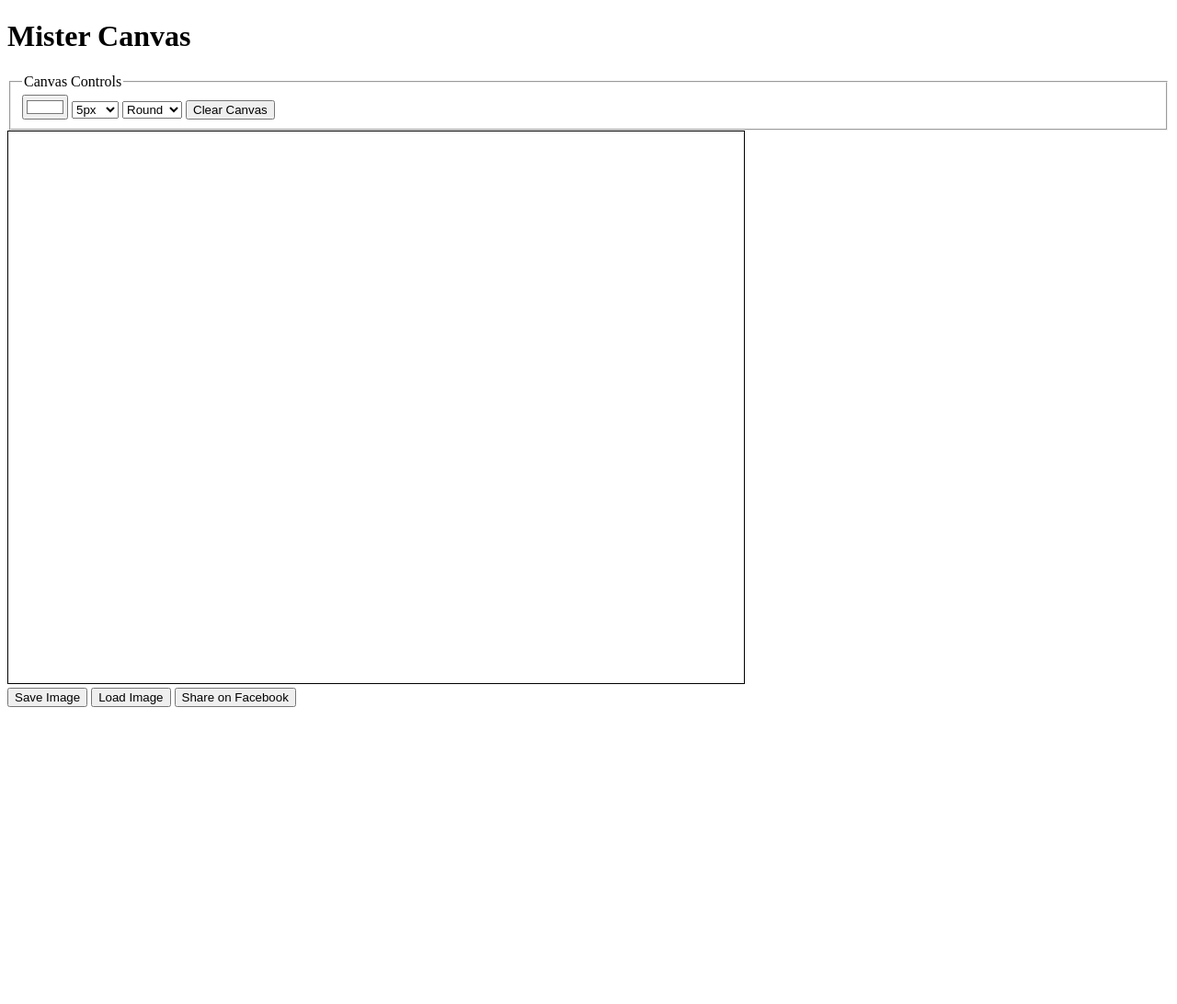
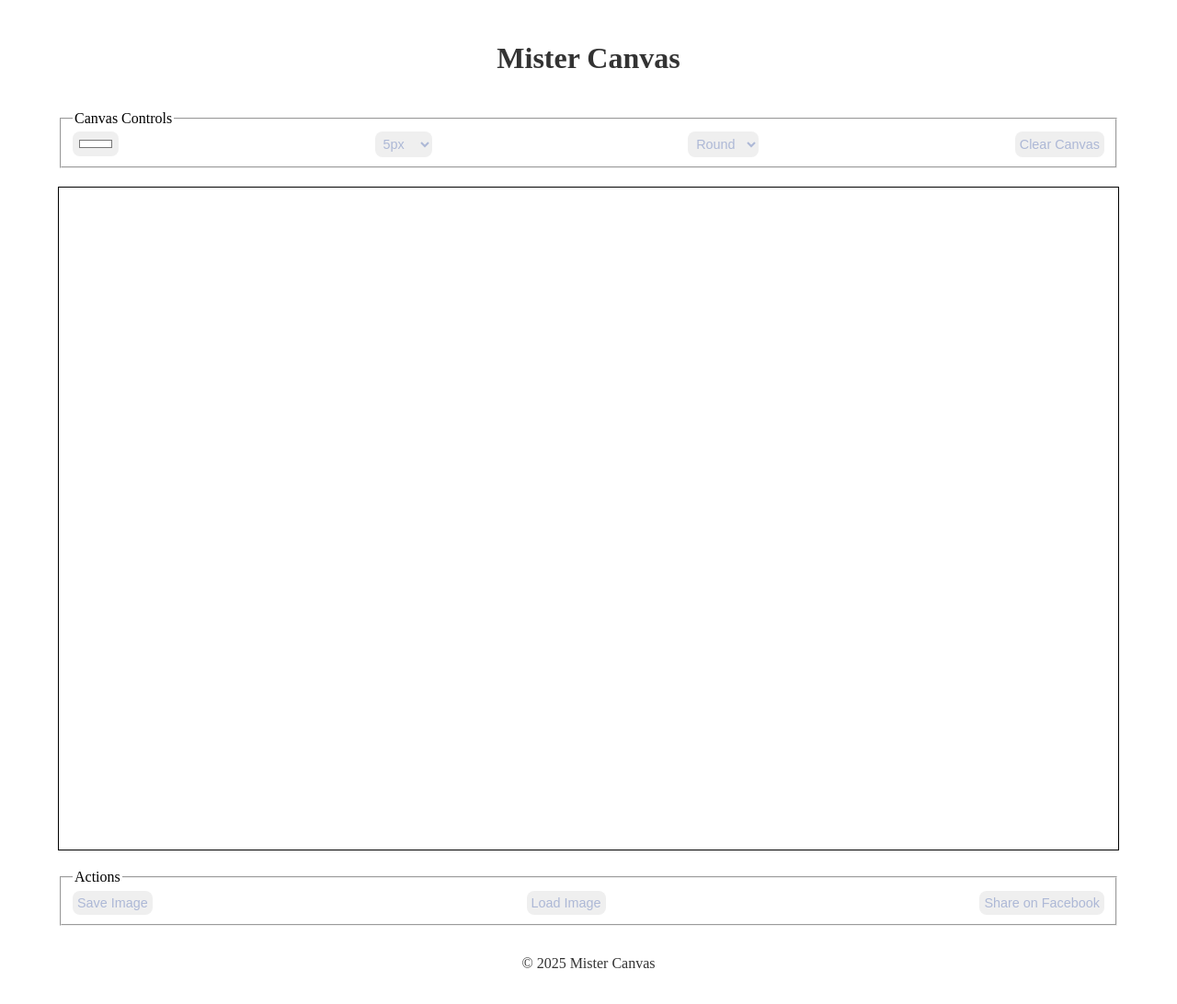
Before and after one commit to almogmizrhai/Mister_Canvas, a plain HTML site: page index.html in a window 1280 px wide. Shown: the whole page at 92% size. Before the commit the page ends 800 px from the top, so only its background shows below. Drawn offline with Linux system fonts and the light colour scheme.

Commit message:
basic layout

```diff
--- /dev/null
+++ b/css/basics/component/canvas.css
@@ -0,0 +1,7 @@
+#myCanvas {
+  width: 90vw;   /* 90% מרוחב חלון */
+  height: 90vh;  /* 90% מגובה חלון */
+  border: 1px solid #000;
+  display: block;
+  margin: 20px auto;
+}
--- /dev/null
+++ b/css/basics/layout.css
@@ -0,0 +1,16 @@
+.main-layout {
+    display: grid;
+    grid-template-columns: 1fr 3fr 1fr;
+}
+
+header, footer {
+    grid-column: 1 / -1;
+    background-color: var(--clr-primary-2);
+    color: var(--clr-primary-3);
+    text-align: center;
+    padding: 1em 0;
+}
+
+.app-layout{
+    grid-column: 2 / 3;
+}
--- a/css/basics/setup/vars.css
+++ b/css/basics/setup/vars.css
@@ -1,8 +1,8 @@
 :root {
     /* pallet */
     --clr-primary-1: #ADB8D6;
-    --clr-primary-2: #333;
-    --clr-primary-3: #FFF;
+    --clr-primary-2: #fff;
+    --clr-primary-3: #333;
 
 
     /* mq */
--- a/css/styles.css
+++ b/css/styles.css
@@ -1,4 +1,9 @@
 /* basics */
-@import url('css/basics/helpers.css');
+@import url('basics/helpers.css');
+@import url('basics/layout.css');
 
 /* component */
+@import url('basics/component/canvas.css');
+
+/* set up */
+@import url('basics/setup/vars.css');
--- a/index.html
+++ b/index.html
@@ -6,18 +6,18 @@
     <title>Mister Canvas</title>
     <link rel="stylesheet" href="css/styles.css">
 </head>
-<body onload="onInit()">
+<body class="main-layout" onload="onInit()">
     <header>
         <h1>Mister Canvas</h1>
     </header>
 
-    <main>
+    <main class="app-layout">
         <section>
-            <fieldset>
+            <fieldset class="flex space-between">
                 <legend>Canvas Controls</legend>
-                <input type="color" id="colorBrush" value="#ffffff">
+                <input type="color" class="btn" id="colorBrush" value="#ffffff">
 
-                <select id="brushSize">
+                <select class="btn brushSize">
                     <option value="1">1px</option>
                     <option value="2">2px</option>
                     <option value="5" selected>5px</option>
@@ -25,25 +25,30 @@
                     <option value="20">20px</option>
                 </select>
 
-                <select id="brushShape">
+                <select class="btn brushShape">
                     <option value="round" selected>Round</option>
                     <option value="square">Square</option>
                 </select>
-                <button id="clearCanvas">Clear Canvas</button>
+                <button class="btn clearCanvas">Clear Canvas</button>
             </fieldset>
         </section>
 
         <canvas id="myCanvas" width="800" height="600" style="border:1px solid #000000;"></canvas>
 
-        <div class="action-btn">
-            <button class="saveImage">Save Image</button>
+        <fieldset class="flex space-between action-btn">
+            <legend>Actions</legend>
+            <button class="btn saveImage">Save Image</button>
 
-            <button class="loadImage">Load Image</button>
+            <button class="btn loadImage">Load Image</button>
             <input type="file" id="fileInput" style="display:none;">
 
-            <button class="shareFacebook">Share on Facebook</button>
-        </div>
+            <button class="btn shareFacebook">Share on Facebook</button>
+        </fieldset>
     </main>
+
+    <footer >
+        <p>&copy; 2025 Mister Canvas</p>
+    </footer>
 
     <script src="js/main.js"></script>
 </body>
```
